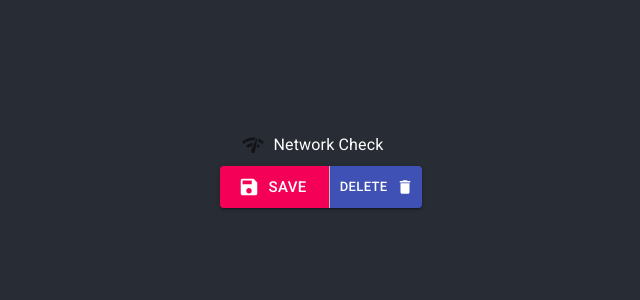
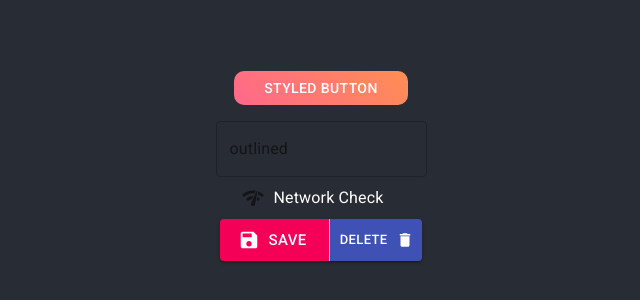
Before and after one commit to businan/reactStyledCompAndMaterialUI, a React (Create React App) app: page / in a window 1280 px wide. Shown: the part 234-534 px from the top of the page, without its empty margins (319-959 px from the left). Built offline with nearby package versions, Linux system fonts and the light colour scheme.

Commit message:
add styledButton

```diff
--- a/src/components/material-ui/index.js
+++ b/src/components/material-ui/index.js
@@ -1,10 +1,14 @@
 import React from 'react'
 import Buttons from './buttons/Buttons'
 import CheckBoxComp from './checkBox/CheckBoxComp'
+import StyledButton from './styled-button/StyledButton'
+import TextFieldComp from './text-field/TextFieldComp'
 
 const MaterialUIComponents = () => {
     return (
         <>
+            <StyledButton />
+            <TextFieldComp />
             <CheckBoxComp />
             <Buttons />
         </>
--- a/src/components/material-ui/styled-button/StyledButton.js
+++ b/src/components/material-ui/styled-button/StyledButton.js
@@ -0,0 +1,25 @@
+import Button from "@material-ui/core/Button";
+
+import { makeStyles } from "@material-ui/core/styles";
+
+const useStyles = makeStyles({
+    root:{
+        background: "Linear-gradient(45deg, #FF688B, #FF8E53)",
+        border: 0,
+        borderRadius: 10,
+        color: "#FFF",
+        padding: "5px 30px",
+        marginBottom: "1rem"
+    }
+})
+
+const StyledButton = () => {
+    const classes = useStyles();
+    return (
+        <Button className={classes.root}>
+            Styled Button
+        </Button>
+    )
+}
+
+export default StyledButton
--- a/src/components/material-ui/text-field/TextFieldComp.js
+++ b/src/components/material-ui/text-field/TextFieldComp.js
@@ -0,0 +1,27 @@
+import TextField from "@material-ui/core/TextField";
+
+import React from "react";
+
+const TextFieldComp = () => {
+    return (
+        <>
+            <TextField
+                variant="outlined"
+                label="outlined"
+                type="email"
+                // placeholder="mui@mui.com placeholder"
+                color="secondary"
+            />
+            {/* <TextField
+                id="standard-read-only-input"
+                label="Read Only"
+                defaultValue="Hello World"
+                InputProps={{
+                    readOnly: true,
+                }}
+            /> */}
+        </>
+    );
+};
+
+export default TextFieldComp;
```
